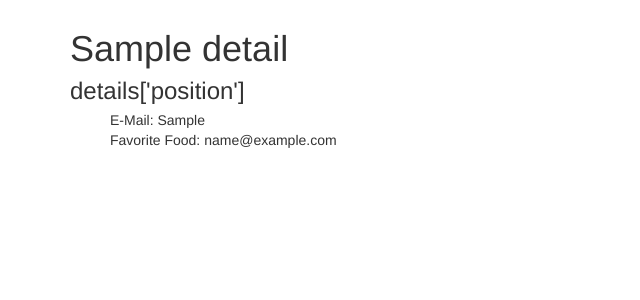
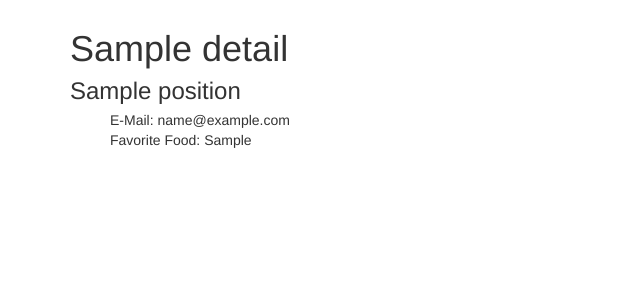
Before and after one commit to dahliakadri/hb_dk_hw, a Flask app: template employee-directory-app/templates/employee_details.html in a window 1280 px wide. Shown: the part 51-351 px from the top of the page, without its empty margins (0-640 px from the left). Run offline with Flask 2, Linux system fonts and the light colour scheme; the template is opened without the code that fills it: most values are stand-ins (such as "Sample title", 1, 10 or a date in 2020); some libraries are stand-ins or nearby versions.

Commit message:
updated employee directory html and python

```diff
--- a/employee-directory-app/templates/employee_details.html
+++ b/employee-directory-app/templates/employee_details.html
@@ -16,10 +16,10 @@
   <div class="container">
     <div id="employee-details">
       <h1>{{ details['name'] }}</h1>
-      <h3> details['position'] </h3>
+      <h3>{{ details['position'] }} </h3>
       <ul>
-        <li>E-Mail: {{  details['favorite_food'] }}</li>
-        <li>Favorite Food: {{ details['email'] }} </li>
+        <li>E-Mail: {{  details['email'] }}</li>
+        <li>Favorite Food: {{ details['favorite_food']  }} </li>
       </ul>
     </div>
   </div>
--- a/employee-directory-app/templates/home.html
+++ b/employee-directory-app/templates/home.html
@@ -15,7 +15,7 @@
 
                       <!--    search form    -->
 
-          <form action="/search">
+          <form action="/employee_search">
             <label>Search
               <input type="text" name="employee_name" placeholder="first name">
             </label>
```
Also changed, not shown: 1 other file.
